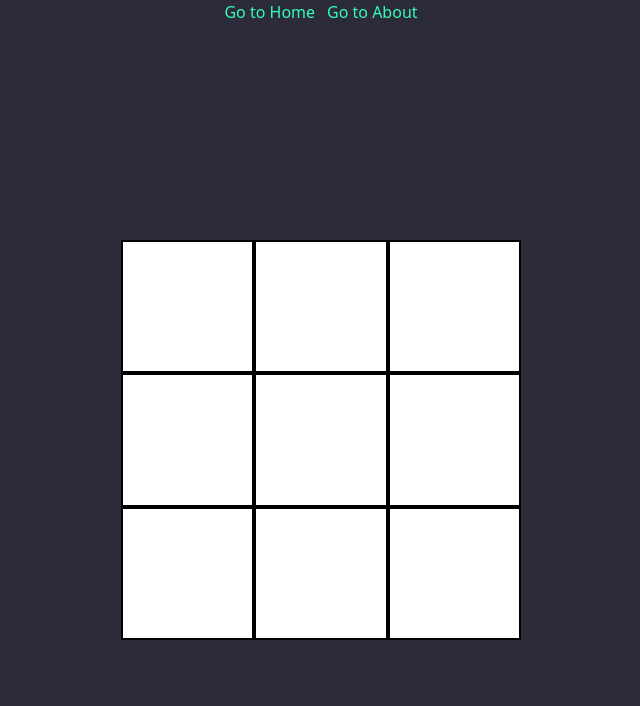
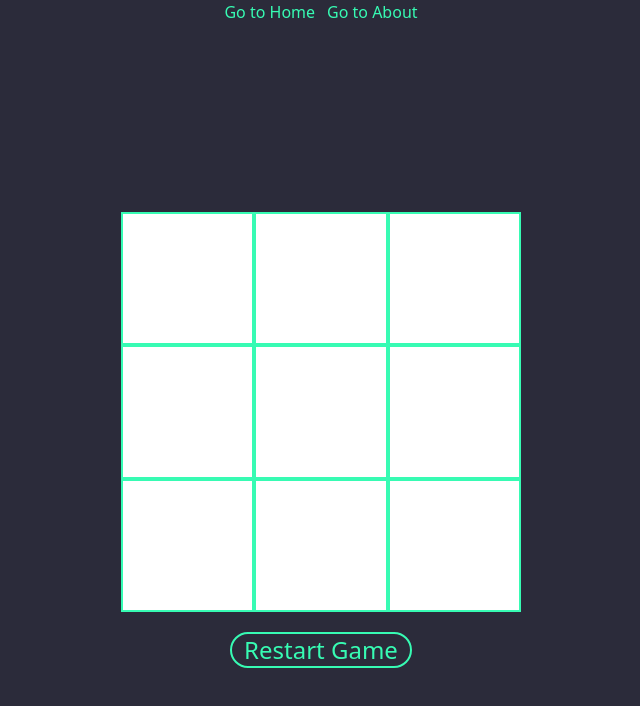
Before and after one commit to rasmusregnell/tic-tac-toe, a Vue app: page /home in a window 1280 px wide. Shown: the top 706 px of the page, without its empty margins (319-959 px from the left). Built offline with nearby package versions, Linux system fonts and the light colour scheme.

Commit message:
small fix

```diff
--- a/src/views/HomeView.vue
+++ b/src/views/HomeView.vue
@@ -141,12 +141,12 @@ function restart() {
     <div class="w-full flex justify-center">
       <span v-if="has_lost" class="text-[#ff0000] text-2xl">You Lost!</span>
     </div>
-    <div class="w-[400px] h-[400px] bg-[#FFFFFF] flex-col">
+    <div class="w-[400px] h-[400px] bg-[#ffffff] flex-col">
       <div v-for="y in 3" class="flex flex-row w-full h-1/3">
         <div
           v-for="x in 3"
           @click="round(x, y)"
-          :class="`w-1/3 h-full border-[#000000] border-2 flex justify-center items-center ${has_won || has_lost || !clickable ? 'pointer-events-none' : 'pointer-events-auto'}`"
+          :class="`w-1/3 h-full border-dark_green border-2 flex justify-center items-center ${has_won || has_lost || !clickable ? 'pointer-events-none' : 'pointer-events-auto'}`"
         >
           <div
             v-if="player[y - 1][x - 1]"
@@ -161,11 +161,12 @@ function restart() {
     </div>
     <div class="w-full flex justify-center">
       <button
-        v-if="has_won || has_lost || tie"
         @click="restart"
-        class="text-2xl text-dark_green"
+        class="mt-5 border-dark_green border-2 rounded-full"
       >
-        Play again
+        <span class="text-2xl text-dark_green p-3">{{
+          has_won || has_lost || tie ? "Play again" : "Restart Game"
+        }}</span>
       </button>
     </div>
   </div>
```
